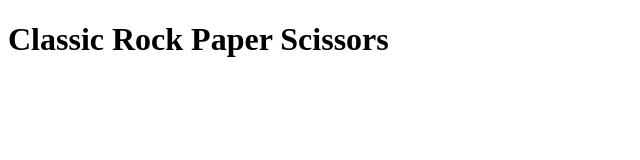
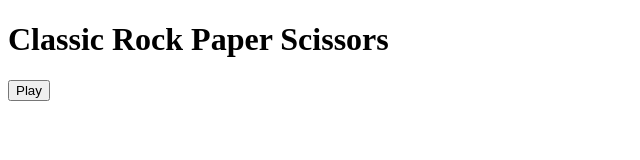
Before and after one commit to jackohhearts/rock-paper-scissors, a plain HTML site: page index.html in a window 1280 px wide. Shown: the whole page, without its empty margins (0-640 px from the left). Drawn offline with Linux system fonts and the light colour scheme.

Commit message:
Adjusted HTML and completed base project

```diff
--- a/index.html
+++ b/index.html
@@ -11,5 +11,6 @@
 </head>
 <body>
     <h1>Classic Rock Paper Scissors</h1>
+    <button onclick="game()">Play</button>
 </body>
 </html>
```
